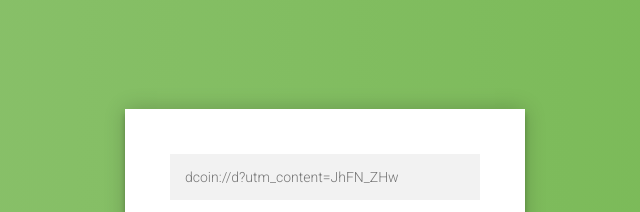
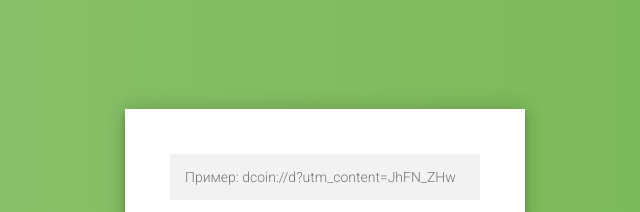
Before and after one commit to Zamay/dp, a plain HTML site: page index.html in a window 1280 px wide. Shown: the top 212 px of the page, 315-955 px from the left. Drawn offline with Linux system fonts and the light colour scheme.

Commit message:
Update index.html

```diff
--- a/index.html
+++ b/index.html
@@ -110,7 +110,7 @@
 <div class="login-page">
     <div class="form">
         <div class="login-form">
-            <input type="text" id="dp" placeholder="dcoin://d?utm_content=JhFN_ZHw"/>
+            <input type="text" id="dp" placeholder="Пример: dcoin://d?utm_content=JhFN_ZHw"/>
             <button onclick=send()> Отправить </button>
         </div>
     </div>
```
